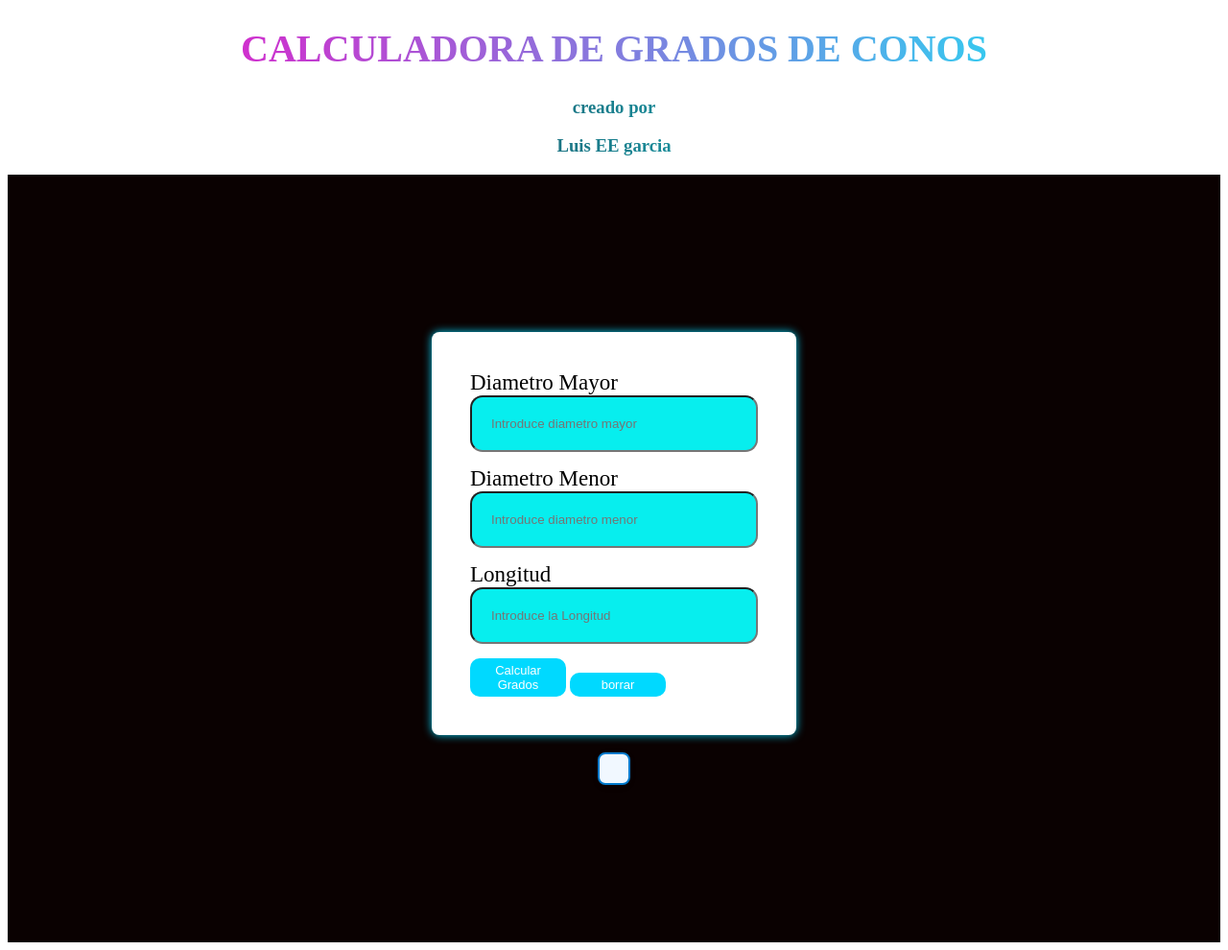
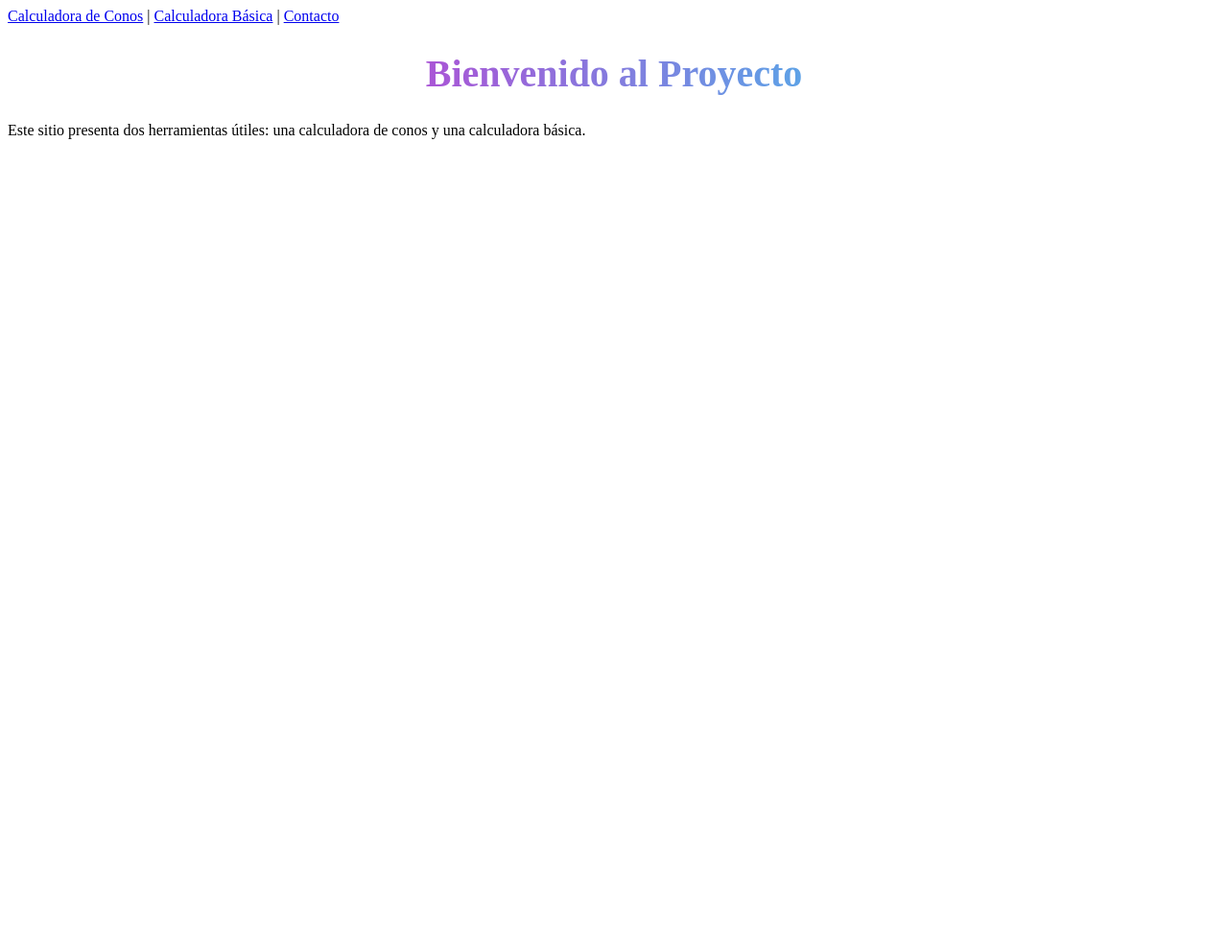
Before and after one commit to lellenda/calculadora-de-conos-t, a plain HTML site: page index.html in a window 1280 px wide. Shown: the whole page at 96% size. After the commit the page ends 800 px from the top, so only its background shows below. Drawn offline with Linux system fonts and the light colour scheme.

Commit message:
Update index.html

```diff
--- a/index.html
+++ b/index.html
@@ -1,73 +1,19 @@
 <!DOCTYPE html>
-<html lang="en">
+<html lang="es">
 <head>
-    <meta charset="UTF-8">
-    <meta name="viewport" content="width=device-width, initial-scale=1.0">
-    <title>calculadora de conos</title>
-    <link rel="stylesheet" href="ex.css">
-    <style>
-  #resultado {
-    margin-top: 20px;
-    padding: 15px;
-    background-color: #f1f8ff;
-    border: 2px solid #007acc;
-    color: #004d80;
-    font-weight: bold;
-    border-radius: 8px;
-    font-size: 18px;
-    font-family: 'Segoe UI', sans-serif;
-    box-shadow: 0 2px 6px rgba(0, 0, 0, 0.1);
-    text-align: center;
-    transition: transform 0.3s ease;
-  }
-
-  #resultado:hover {
-    transform: scale(1.03);
-  }
-</style>
+  <meta charset="UTF-8">
+  <title>Inicio - Proyecto Calculadora</title>
+  <link rel="stylesheet" href="ex.css">
 </head>
 <body>
-    <h1>CALCULADORA DE GRADOS DE CONOS</h1>
-    <h3>creado por</h3>
-    <h3>Luis EE garcia</h3>
-
- <div class="contenedor">
-  <form class="calculadora" onsubmit="calcular(event)">
-    <label for="mayor">Diametro Mayor</label>
-    <input type="number" id="mayor" name="mayor" placeholder="Introduce diametro mayor" />
-
-    <label for="menor">Diametro Menor</label>
-    <input type="number" id="menor" name="menor" placeholder="Introduce diametro menor" />
-
-    <label for="longitud">Longitud</label>
-    <input type="number" id="longitud" name="longitud" placeholder="Introduce la Longitud" />
-
-    <button type="submit">Calcular Grados</button>
-    <button type="reset">borrar</button>
-  </form>
-
-  <div class="resultado" id="resultado" style="margin-top: 1em; font-weight: bold;"></div>
-</div>
-
-<script>
-function calcular(event) {
-  event.preventDefault();
-
-  //obtener los datos del imput
-  const mayor = parseFloat(document.getElementById('mayor').value);
-  const menor = parseFloat(document.getElementById('menor').value);
-  const longitud = parseFloat(document.getElementById('longitud').value);
-
-  //en caso de no me ter todos los datos
-  if (isNaN(mayor) || isNaN(menor) || isNaN(longitud)) {
-    document.getElementById('resultado').textContent = 'Por favor completa todos los campos correctamente.';
-    return;
-  }
-
-  //formula
-  const grados = ((mayor - menor) / longitud) * 57.2958; // pasar de radianes a grados
-
-  document.getElementById('resultado').textContent = `El ángulo es aproximadamente: ${grados.toFixed(2)}°`;
-}</script>
+  <nav>
+    <a href="index.html">Calculadora de Conos</a> |
+    <a href="calculadora.html">Calculadora Básica</a> |
+    <a href="contacto.html">Contacto</a>
+  </nav>
+  <h1>Bienvenido al Proyecto</h1>
+  <p>Este sitio presenta dos herramientas útiles: una calculadora de conos y una calculadora básica.</p>
 </body>
 </html>
+
+</html>
```
